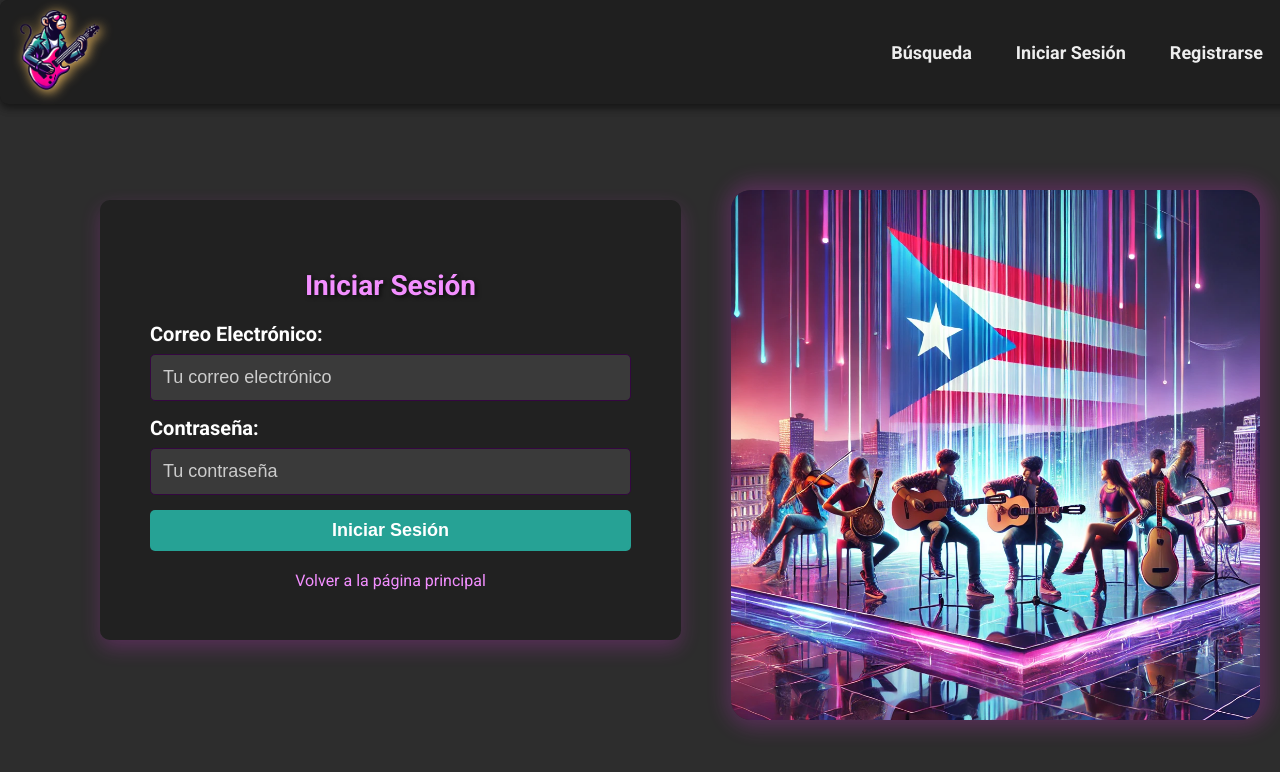
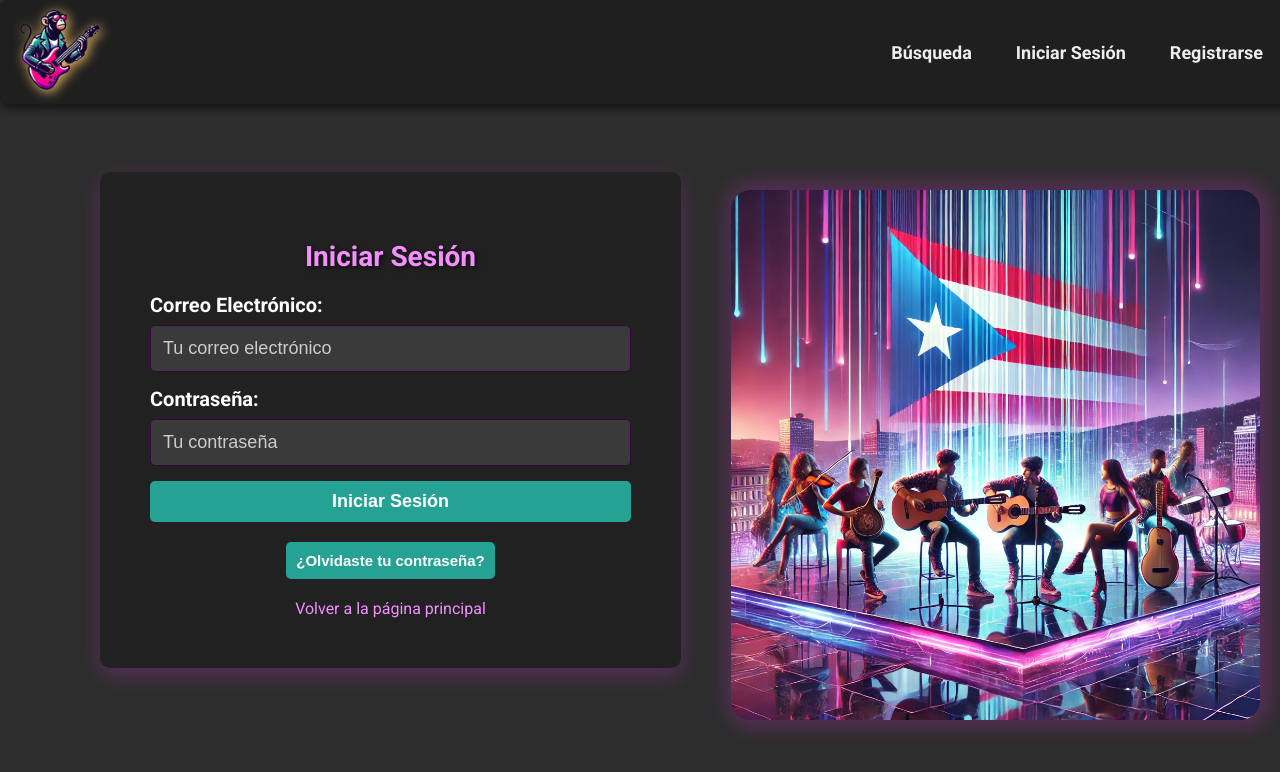
Before and after one commit to irizarry34/soymusico, a React (Create React App) app: page /login in a window 1280 px wide. Shown: the top 772 px of the page. Built offline with nearby package versions, Linux system fonts and the light colour scheme; no server answers.

Commit message:
recuperar contrasena

```diff
--- a/src/loginPage/loginPage.css
+++ b/src/loginPage/loginPage.css
@@ -179,3 +179,25 @@ button:hover {
     max-width: 100%;
   }
 }
+
+/* Estilo para el botón de restablecimiento de contraseña */
+.password-reset button {
+  background-color: #26A295; /* Azul suave */
+  color: white;
+  border: none;
+  padding: 10px 10px;
+  font-size: 15px;
+  border-radius: 5px;
+  cursor: pointer;
+  transition: background-color 0.3s ease;
+  margin-top: 20px;
+}
+
+.password-reset button:hover {
+  background-color: #26A295; /* Azul más oscuro al pasar el cursor */
+}
+
+.password-reset button:focus {
+  outline: none;
+  box-shadow: 0 0 5px rgba(74, 144, 226, 0.5); /* Resalta el botón al enfocarse */
+}
--- a/src/loginPage/loginPage.js
+++ b/src/loginPage/loginPage.js
@@ -3,12 +3,11 @@ import { supabase } from '../supabaseClient';
 import './loginPage.css';
 import { Link, useNavigate } from 'react-router-dom';
 
-
-
 function LoginPage() {
   const [email, setEmail] = useState('');
   const [password, setPassword] = useState('');
   const [errorMessage, setErrorMessage] = useState('');
+  const [successMessage, setSuccessMessage] = useState(''); // Para mensajes de éxito
   const navigate = useNavigate();
 
   const handleLogin = async (e) => {
@@ -31,12 +30,10 @@ function LoginPage() {
         console.log('Sesión completa en Supabase:', session);
 
         if (session && session.session && session.session.access_token) {
-          localStorage.setItem('supabase_token', session.session.access_token); // Guardar el token de Supabase
-          localStorage.setItem('supabase_refresh_token', session.session.refresh_token); // Guardar el refresh token de Supabase
+          localStorage.setItem('supabase_token', session.session.access_token);
+          localStorage.setItem('supabase_refresh_token', session.session.refresh_token);
           localStorage.setItem('user_email', email);
           localStorage.setItem('user_password', password);
-          console.log('Token de Supabase almacenado:', session.session.access_token);
-          console.log('Token de refresco de Supabase almacenado:', session.session.refresh_token);
 
           // Solicitar un token JWT de Django
           const response = await fetch('http://localhost:8000/api/token/', {
@@ -47,10 +44,9 @@ function LoginPage() {
 
           if (response.ok) {
             const data = await response.json();
-            localStorage.setItem('django_token', data.access); // Guardar el token de acceso de Django
-            localStorage.setItem('django_refresh_token', data.refresh); // Guardar el token de refresco de Django
+            localStorage.setItem('django_token', data.access);
+            localStorage.setItem('django_refresh_token', data.refresh);
             console.log('Token JWT de Django almacenado:', data.access);
-            console.log('Token de refresco de Django almacenado:', data.refresh);
 
             // Verificación de todos los tokens en localStorage
             console.log('Tokens en localStorage:', {
@@ -60,8 +56,7 @@ function LoginPage() {
               supabase_refresh_token: localStorage.getItem('supabase_refresh_token'),
             });
 
-            // Redirigir al perfil del usuario
-            navigate('/profile');
+            navigate('/profile'); // Redirigir al perfil del usuario
           } else {
             const errorData = await response.json();
             setErrorMessage(`Error al obtener el token de Django: ${errorData.detail}`);
@@ -74,6 +69,20 @@ function LoginPage() {
     } catch (err) {
       console.error('Error al iniciar sesión:', err);
       setErrorMessage('Ocurrió un error inesperado. Intenta nuevamente.');
+    }
+  };
+
+  const handlePasswordReset = async () => {
+    try {
+      const { data, error } = await supabase.auth.resetPasswordForEmail(email);
+      if (error) {
+        setErrorMessage('Error al enviar el correo de restablecimiento: ' + error.message);
+      } else {
+        setSuccessMessage('Correo de restablecimiento enviado. Revisa tu bandeja de entrada.');
+      }
+    } catch (err) {
+      console.error('Error al solicitar restablecimiento de contraseña:', err);
+      setErrorMessage('Error al solicitar el restablecimiento. Intenta nuevamente.');
     }
   };
 
@@ -97,6 +106,7 @@ function LoginPage() {
       <div className="login-container">
         <h1>Iniciar Sesión</h1>
         {errorMessage && <div className="error-message">{errorMessage}</div>}
+        {successMessage && <div className="success-message">{successMessage}</div>}
         <form onSubmit={handleLogin}>
           <label>Correo Electrónico:</label>
           <input
@@ -118,6 +128,11 @@ function LoginPage() {
 
           <button type="submit">Iniciar Sesión</button>
         </form>
+        <div className="password-reset">
+          <button type="button" onClick={handlePasswordReset}>
+            ¿Olvidaste tu contraseña?
+          </button>
+        </div>
         <div className="back-link">
           <Link to="/">Volver a la página principal</Link>
         </div>
@@ -125,7 +140,7 @@ function LoginPage() {
 
       {/* Imagen añadida debajo del formulario */}
       <div className="login-image">
-        <img src="loginPageimg.jpg" alt="Music Concept" /> {/* Ruta desde public */}
+        <img src="loginPageimg.jpg" alt="Music Concept" />
       </div>
     </div>
   );
```
